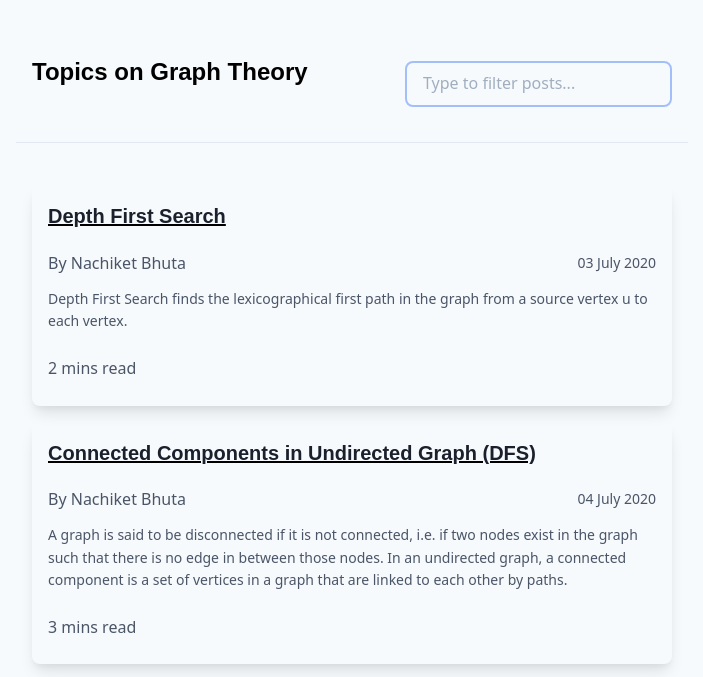
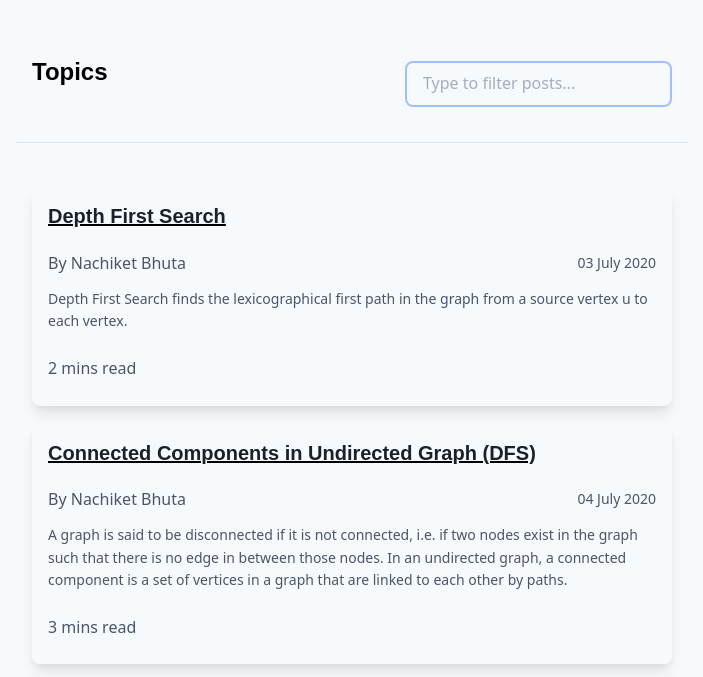
Before and after one commit to nachiketbhuta/velocity-learn, a Gatsby site: page /graphs in a window 1280 px wide. Shown: the part 88-765 px from the top of the page, without its empty margins (288-991 px from the left). Built offline with nearby package versions, Linux system fonts and the light colour scheme; Gatsby itself is replaced by a stand-in of ours.

Commit message:
Some UI changes

```diff
--- a/src/pages/dynamic-programming.js
+++ b/src/pages/dynamic-programming.js
@@ -40,9 +40,7 @@ const DPIndex = ({ data, location }) => {
       <Layout location={location} title={siteTitle}>
         <SEO title="Dynamic Programming" />
         <div className="mt-8 mb-4 p-4 flex items-center mobile:flex-col tablet:flex-col laptop:flex-row desktop:flex-row justify-between content-center">
-          <h3 className="text-2xl leading-tight mt-3">
-            Dynamic Programming Topics
-          </h3>
+          <h3 className="text-2xl leading-tight mt-3">Dynamic Programming</h3>
 
           <input
             type="text"
--- a/src/pages/graphs.js
+++ b/src/pages/graphs.js
@@ -39,9 +39,7 @@ const GraphIndex = ({ data, location }) => {
         <SEO title="Graph Theory Topics" />
 
         <div className="mt-8 mb-4 p-4 flex items-center mobile:flex-col tablet:flex-col laptop:flex-row desktop:flex-row justify-between content-center">
-          <h3 className="text-2xl leading-tight mt-3">
-            Topics on Graph Theory
-          </h3>
+          <h3 className="text-2xl leading-tight mt-3">Topics</h3>
 
           <input
             type="text"
--- a/src/pages/trees.js
+++ b/src/pages/trees.js
@@ -36,7 +36,7 @@ const TreeIndex = ({ data, location }) => {
       <Layout location={location} title={siteTitle}>
         <SEO title="Trees" />
         <div className="mt-8 mb-4 p-4 flex items-center mobile:flex-col tablet:flex-col laptop:flex-row desktop:flex-row justify-between content-center">
-          <h3 className="text-2xl leading-tight mt-3">Topics on Trees</h3>
+          <h3 className="text-2xl leading-tight mt-3">Topics</h3>
 
           <input
             type="text"
```
